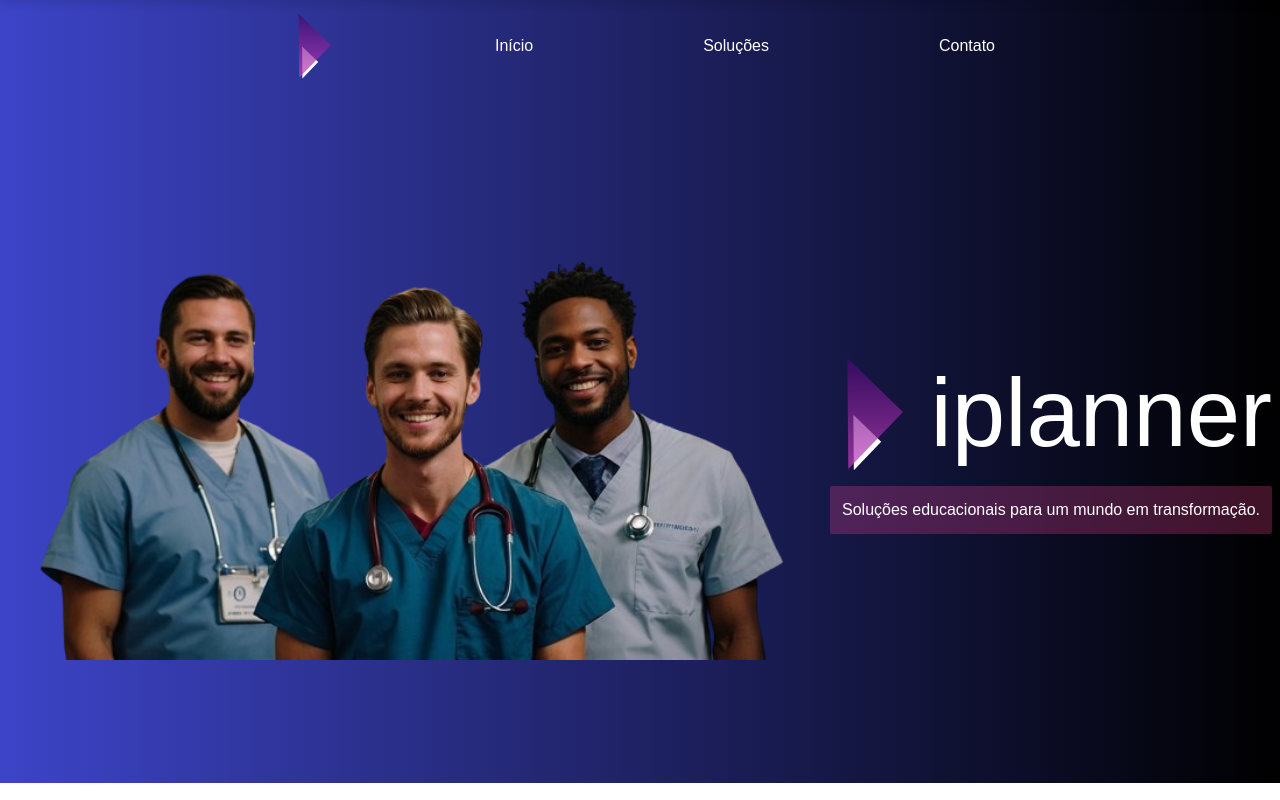
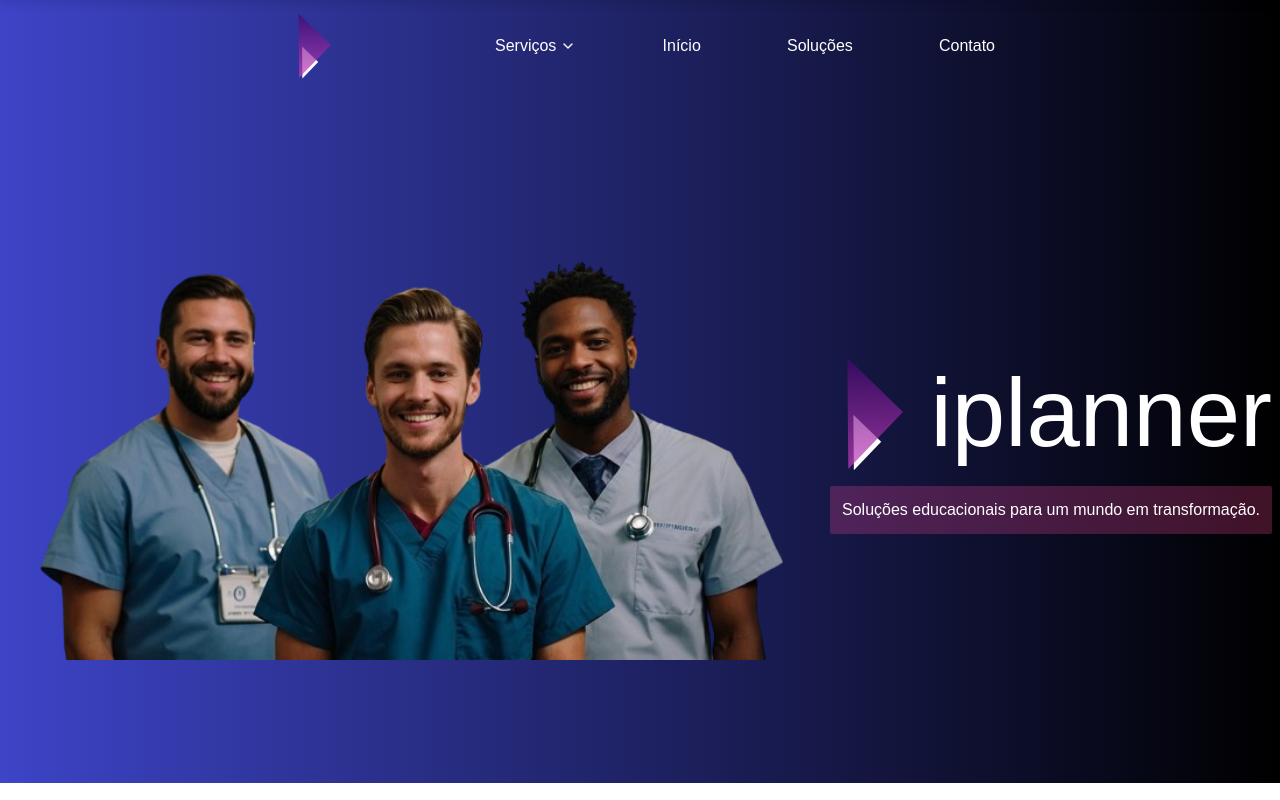
Before and after one commit to CertDevz/iplanner-project, a React (Vite) app: page / in a window 1280 px wide. Shown: the top 800 px of the page. Built offline with nearby package versions, Linux system fonts and the light colour scheme.

Commit message:
fix: adding services in menu

```diff
--- a/src/view/components/header/index.jsx
+++ b/src/view/components/header/index.jsx
@@ -1,12 +1,24 @@
+import { ChevronDown } from "lucide-react";
 import React, { useState, useEffect } from "react";
 
 function Header() {
   const [isMenuOpen, setIsMenuOpen] = useState(false);
   const [isMenuOpenMobile, setIsMenuOpenMobile] = useState(false);
   const [isScrolled, setIsScrolled] = useState(false);
+  const [isServicesOpen, setIsServicesOpen] = useState(false); // Estado para o menu mobile
+  const [isServicesDropdownOpen, setIsServicesDropdownOpen] = useState(false); // Estado para a div de serviços no desktop
 
   const toggleMenuMobile = () => {
     setIsMenuOpenMobile(!isMenuOpenMobile);
+  };
+
+  const toggleServices = () => {
+    setIsServicesOpen(!isServicesOpen);
+    setIsServicesDropdownOpen(false); // Garante que o dropdown esteja fechado quando clicar para abrir/fechar o menu mobile
+  };
+
+  const toggleServicesDropdown = () => {
+    setIsServicesDropdownOpen(!isServicesDropdownOpen);
   };
 
   const closeMenu = () => {
@@ -39,6 +51,7 @@
   }, []);
 
   return (
+    <>
       <header
         className={`flex items-center gap-40 md:justify-center justify-between p-2 ${
           isScrolled ? "fixed-header" : ""
@@ -83,11 +96,32 @@
           }`}
         >
           <ul className="flex flex-col lg:flex-row lg:gap-3 justify-between text-white lg:cursor-pointer w-[500px]">
+            <li
+              onMouseEnter={toggleServicesDropdown}
+              onMouseLeave={toggleServicesDropdown}
+              className="relative"
+            >
+              <span className="hover:font-bold lg:hover:font-normal cursor-pointer">
+                Serviços
+                <ChevronDown
+                  className={`ml-1 inline-block w-4 h-4 transform ${
+                    isServicesDropdownOpen ? "rotate-180" : ""
+                  }`}
+                />
+              </span>
+
+              {isServicesDropdownOpen && (
+                <div className="absolute bg-gradient-to-br rounded-md from-purple-800 to-indigo-500 w-[500px] text-white p-2 shadow-lg z-50">
+                  <span>Gestão de Eventos</span>
+                </div>
+              )}
+            </li>
             <li onClick={() => scrollToSection("home")}>
               <span className="hover:font-bold lg:hover:font-normal cursor-pointer">
                 Início
               </span>
             </li>
+
             <li onClick={() => scrollToSection("solutions")}>
               <span className="hover:font-bold lg:hover:font-normal cursor-pointer">
                 Soluções
@@ -100,7 +134,9 @@
             </li>
           </ul>
         </nav>
+      </header>
 
+      {/* Div do menu mobile */}
       <div className={`mobile-menu ${isMenuOpenMobile ? "open" : ""}`}>
         <ul>
           <li onClick={() => scrollToSection("home")}>
@@ -112,9 +148,28 @@
           <li onClick={() => scrollToSection("contact")}>
             <span>Contato</span>
           </li>
+          {/* Botão de Serviços para abrir a lista de serviços */}
+          <li onClick={toggleServices} className="relative cursor-pointer">
+            <span className="hover:font-bold lg:hover:font-normal">
+              Serviços
+              <ChevronDown
+                className={`ml-1 inline-block w-4 h-4 transform ${
+                  isServicesOpen ? "rotate-180" : ""
+                }`}
+              />
+            </span>
+
+            {/* Lista de serviços */}
+            {isServicesOpen && (
+              <div className="bg-gradient-to-br from-purple-800 rounded-md to-indigo-500 text-gray-800 p-2 shadow-lg mt-2">
+                <span>Gestão de Eventos</span>
+                {/* Adicione mais serviços aqui conforme necessário */}
+              </div>
+            )}
+          </li>
         </ul>
       </div>
-    </header>
+    </>
   );
 }
 
```
Lines whose indentation alone changed are shown as unchanged.
